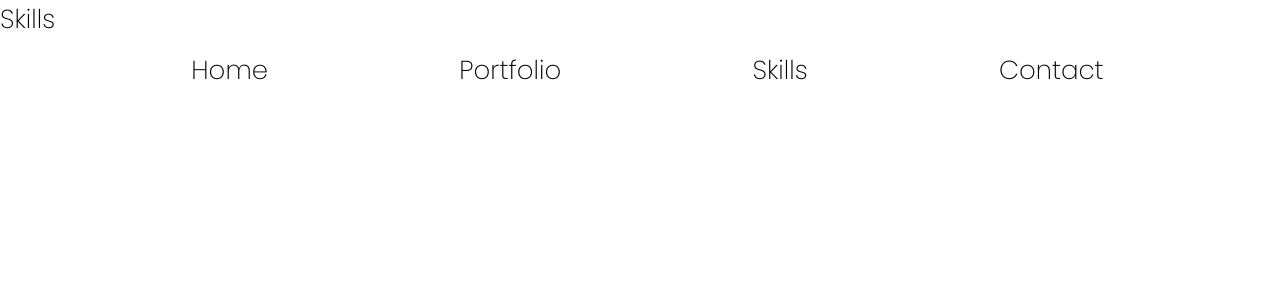
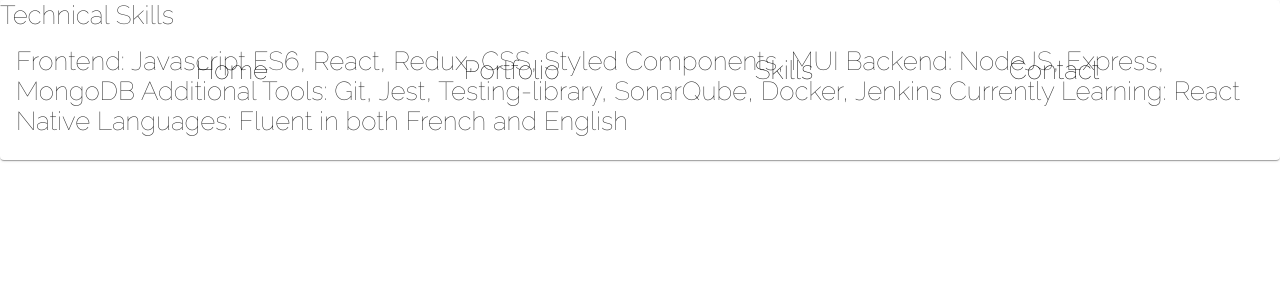
Before and after one commit to EL-Lefebvre/Portfolio-EL, a React (Create React App) app: page /skills in a window 1280 px wide. Shown: the top 300 px of the page. Built offline with nearby package versions, Linux system fonts and the light colour scheme.

Commit message:
added typescript and MUI library

```diff
--- a/public/index.html
+++ b/public/index.html
@@ -11,9 +11,9 @@
     />
     <link rel="apple-touch-icon" href="%PUBLIC_URL%/logo192.png" />
 
-
-    <link href="https://fonts.googleapis.com/css2?family=Heebo:wght@200;400&display=swap" rel="stylesheet">
-<link href="https://fonts.googleapis.com/css2?family=Poppins:wght@200&display=swap" rel="stylesheet">
+    <link rel="preconnect" href="https://fonts.googleapis.com">
+    <link rel="preconnect" href="https://fonts.gstatic.com" crossorigin>
+    <link href="https://fonts.googleapis.com/css2?family=Raleway:wght@100&display=swap" rel="stylesheet">
     <!--
       manifest.json provides metadata used when your web app is installed on a
       user's mobile device or desktop. See https://developers.google.com/web/fundamentals/web-app-manifest/
--- a/src/GlobalStyles.js
+++ b/src/GlobalStyles.js
@@ -4,7 +4,7 @@
 body {
     margin: 0;
     font-family: -apple-system, BlinkMacSystemFont, 'Segoe UI', 'Roboto', 'Oxygen',
-      'Ubuntu', 'Cantarell', 'Fira Sans', 'Droid Sans', 'Helvetica Neue',
+      'Ubuntu', 'Cantarell', 'Fira Sans', 'Droid Sans', 'Helvetica Neue', 'Raleway',
       sans-serif;
     -webkit-font-smoothing: antialiased;
     -moz-osx-font-smoothing: grayscale;
@@ -20,7 +20,7 @@
 
   *{
       padding:0;
-      font-family: 'Poppins', sans-serif;
+      font-family: 'Raleway', sans-serif;
   }
 
 `;
--- a/src/components/Home.js
+++ b/src/components/Home.tsx
@@ -1,24 +1,27 @@
-import React from "react";
 import styled, { keyframes } from "styled-components";
 import Background from "../assets/background-3.jpg";
-import mountainsClip from '../assets/mountains.mp4'
+import Box from '@mui/material/Box'
+import Skills from "./SkillsSection/Skills"
 const Home = () => {
   return (
-    <>
-      <MainClip className='videoTag' autoPlay loop muted>
-    <source src={mountainsClip} type='video/mp4' />
-</MainClip>
+    <Box>
+
 
       <Main>
         <TitleDiv>
           <h1>Elodie Lefebvre</h1>
         </TitleDiv>
         <SubContainer>
-          <h2>Full Stack Developer</h2>
+          <h2>Frontend Developer</h2>
         </SubContainer>
       </Main>
+<Box>
+Frontend Developer with over a year of experience, with some backend knowledge as well. I am an ambitious, self-starting, self-reliant yet open-minded developer who enjoys the challenge of building projects, finding creative solutions and pushing myself to deliver the best possible product in an efficient way.
 
-    </>
+<Skills />
+
+</Box>
+    </Box>
   );
 };
 const fade = keyframes`{
--- a/src/components/ProjectCard.js
+++ b/src/components/ProjectCard.tsx
@@ -1,6 +1,6 @@
 import React from 'react'
 import styled from "styled-components";
-const ProjectCard = (title, link) => {
+const ProjectCard = ({title, link}: any) => {
     return (
         <div>
 
--- a/src/components/Skills.js
+++ /dev/null
@@ -1,11 +0,0 @@
-import React from 'react'
-
-const Skills = () => {
-    return (
-        <div>
-            Skills
-        </div>
-    )
-}
-
-export default Skills
--- /dev/null
+++ b/src/components/Skills.tsx
@@ -0,0 +1,17 @@
+import React from 'react'
+import {Card, CardMedia, CardContent} from '@mui/material'
+const Skills = () => {
+    return (
+        <Card>
+     Technical Skills
+     <CardContent>
+
+Frontend: Javascript ES6, React, Redux, CSS, Styled Components, MUI Backend: NodeJS, Express, MongoDB
+Additional Tools: Git, Jest, Testing-library, SonarQube, Docker, Jenkins Currently Learning: React Native
+Languages: Fluent in both French and English
+     </CardContent>
+        </Card>
+    )
+}
+
+export default Skills
--- /dev/null
+++ b/src/react-app-env.d.ts
@@ -0,0 +1 @@
+/// <reference types="react-scripts" />
```
Also changed, not shown: package.json (+9 -0 lines), tsconfig.json (added, +26 -0 lines), src/components/Contact.tsx (renamed from src/components/Contact.js), src/components/Portfolio.tsx (renamed from src/components/Portfolio.js), src/components/Sidebar.tsx (renamed from src/components/Sidebar.js), 2 other files (tests, documents, lock files or other folders).
